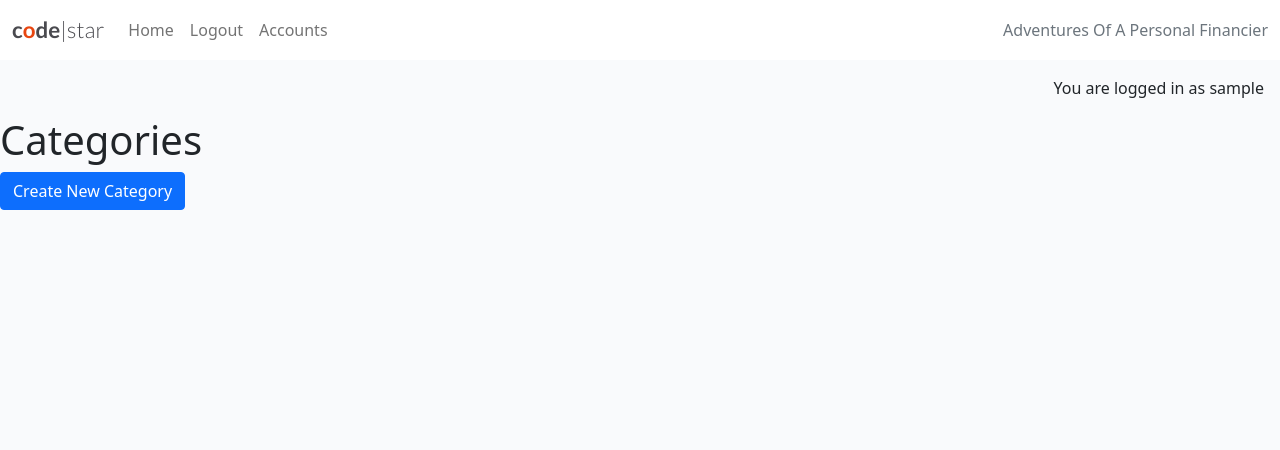
After one commit to Indk0/FinMeBlog, a Django app: page /accounts/categories/ in a window 1280 px wide. The commit adds this page. Shown: the top 450 px of the page. Run offline with Django 5.2, Linux system fonts and the light colour scheme; the visitor is signed in with stand-in values (Sample User, id 1); data that the repository does not hold is empty.

Commit message:
Add CRUD functionality for the category and gave admin category approval functionality

```diff
--- a/accounts/forms.py
+++ b/accounts/forms.py
@@ -6,3 +6,9 @@ class CommentForm(forms.ModelForm):
     class Meta:
         model = Comment
         fields = ['body']  # Ensure this matches the model field name
+
+
+class CategoryForm(forms.ModelForm):
+    class Meta:
+        model = Category
+        fields = ['name', 'description']
--- /dev/null
+++ b/accounts/templates/accounts/category_list.html
@@ -0,0 +1,15 @@
+{% extends 'base.html' %}
+
+{% block content %}
+<h1>Categories</h1>
+<a href="{% url 'create_category' %}" class="btn btn-primary">Create New Category</a>
+<ul>
+    {% for category in categories %}
+    <li>
+        {{ category.name }}
+        <a href="{% url 'edit_category' category.id %}">Edit</a>
+        <a href="{% url 'delete_category' category.id %}">Delete</a>
+    </li>
+    {% endfor %}
+</ul>
+{% endblock %}
--- a/accounts/urls.py
+++ b/accounts/urls.py
@@ -8,5 +8,10 @@ urlpatterns = [
          views.publish_post, name='publish_post'),
     path('comment/<int:comment_id>/edit/',
          views.edit_comment, name='edit_comment'),
-
+    path('categories/', views.category_list, name='category_list'),
+    path('create_category/', views.create_category, name='create_category'),
+    path('categories/<int:category_id>/edit/',
+         views.edit_category, name='edit_category'),
+    path('categories/<int:category_id>/delete/',
+         views.delete_category, name='delete_category'),
 ]
--- a/accounts/views.py
+++ b/accounts/views.py
@@ -8,6 +8,8 @@ from fin_blog.forms import PostForm
 from fin_blog.models import Comment
 # Ensure this matches your Comment form location
 from fin_blog.forms import CommentForm
+from fin_blog.models import Category
+from fin_blog.forms import CategoryForm
 
 # Create your views here.
 
@@ -15,11 +17,15 @@ from fin_blog.forms import CommentForm
 @login_required
 def profile(request):
     user_posts = request.user.blog_posts.all()  # Accessing posts
-    user_comments = Comment.objects.filter(author=request.user)
-    # Accessing comments
+    user_comments = Comment.objects.filter(
+        author=request.user)  # Accessing comments
+    user_categories = Category.objects.filter(
+        author=request.user, approved=True)  # Filtered categories
+
     return render(request, 'accounts/profile.html', {
         'posts': user_posts,
         'comments': user_comments,
+        'categories': user_categories,  # Pass categories to the template
     })
 
 
@@ -64,3 +70,47 @@ def edit_comment(request, comment_id):
     return render(
         request,
         'accounts/edit_comment.html', {'form': form, 'comment': comment})
+
+
+@login_required
+def category_list(request):
+    categories = Category.objects.all()
+    return render(request, 'accounts/category_list.html', {'categories': categories})
+
+
+@login_required
+def create_category(request):
+    if request.method == 'POST':
+        form = CategoryForm(request.POST)
+        if form.is_valid():
+            category = form.save(commit=False)
+            category.author = request.user
+            category.save()
+            # Redirect to profile page after creating
+            return redirect('profile')
+    else:
+        form = CategoryForm()
+
+    return render(request, 'accounts/create_category.html', {'form': form})
+
+
+@login_required
+def edit_category(request, category_id):
+    category = get_object_or_404(Category, id=category_id)
+    if request.method == 'POST':
+        form = CategoryForm(request.POST, instance=category)
+        if form.is_valid():
+            form.save()
+            return redirect('category_list')
+    else:
+        form = CategoryForm(instance=category)
+    return render(request, 'accounts/edit_category.html', {'form': form, 'category': category})
+
+
+@login_required
+def delete_category(request, category_id):
+    category = get_object_or_404(Category, id=category_id)
+    if request.method == 'POST':
+        category.delete()
+        return redirect('category_list')
+    return render(request, 'accounts/delete_category.html', {'category': category})
--- a/blogproject/settings.py
+++ b/blogproject/settings.py
@@ -29,7 +29,7 @@ SECRET_KEY = 'django-insecure-$yqy286v9+79u%2i+xr+*biq6j-4fv*ww0p9#j9g9j66)ks14*
 SECRET_KEY = os.environ.get("SECRET_KEY")
 
 # SECURITY WARNING: don't run with debug turned on in production!
-DEBUG = False
+DEBUG = True
 
 ALLOWED_HOSTS = ['8000-indk0-finmeblog-b79je5j4weg.ws.codeinstitute-ide.net', '.herokuapp.com']
 
--- a/fin_blog/models.py
+++ b/fin_blog/models.py
@@ -28,8 +28,14 @@ class Reaction(models.Model):
 class Category(models.Model):
     name = models.CharField(max_length=100, unique=True)
     slug = models.SlugField(max_length=100, unique=True)
+    approved = models.BooleanField(default=False)  # Retain approval field
     created_at = models.DateTimeField(auto_now_add=True)
     updated_at = models.DateTimeField(auto_now=True)
+    author = models.ForeignKey(  # New field to track the creator
+        User,
+        on_delete=models.CASCADE,
+        related_name="categories"
+    )
 
     class Meta:
         ordering = ["name"]
--- a/fin_blog/urls.py
+++ b/fin_blog/urls.py
@@ -10,4 +10,10 @@ urlpatterns = [
          views.edit_comment, name='edit_comment'),
     path('comment/<int:comment_id>/delete/',
          views.delete_comment, name='delete_comment'),
+    path('categories/<int:category_id>/approve/',
+         views.approve_category, name='approve_category'),
+    path('categories/<int:category_id>/delete/',
+         views.delete_category, name='delete_category'),
+    path('admin/categories/', views.admin_category_list,
+         name='admin_category_list'),
 ]
```
Also changed, not shown: accounts/templates/accounts/create_category.html (added, +12 -0 lines), accounts/templates/accounts/delete_category.html (added, +11 -0 lines), accounts/templates/accounts/profile.html (+13 -0 lines), fin_blog/admin.py (+20 -2 lines), fin_blog/forms.py (+7 -1 lines), fin_blog/templates/fin_blog/admin_category_list.html (added, +24 -0 lines), fin_blog/views.py (+24 -0 lines), accounts/templates/accounts/edit_category.html (added), fin_blog/migrations/0009_category_approved_alter_category_slug.py (added).
